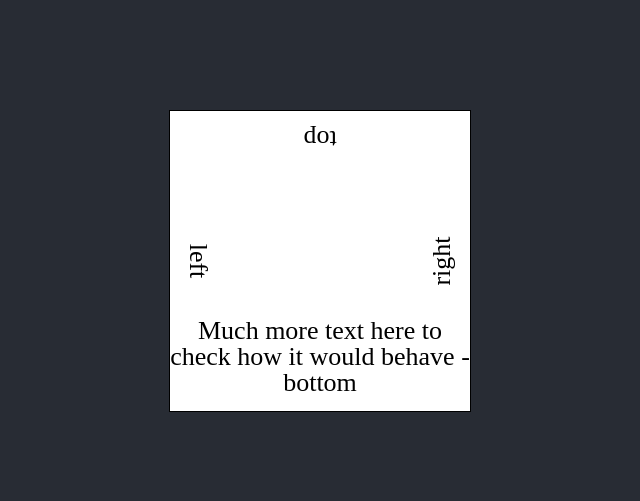
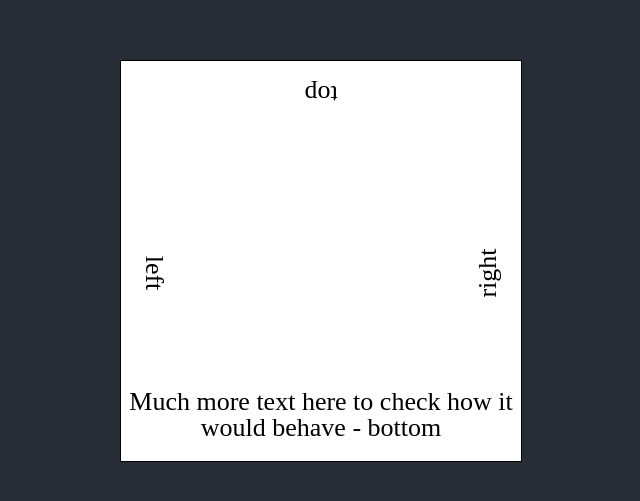
Before and after one commit to pawelngei/story-engine-card-creator, a React (Create React App) app: page / in a window 1280 px wide. Shown: the part 139-640 px from the top of the page, without its empty margins (320-960 px from the left). Built offline with nearby package versions, Linux system fonts and the light colour scheme.

Commit message:
make the Card scalable

```diff
--- a/package.json
+++ b/package.json
@@ -13,7 +13,7 @@
     "@types/styled-components": "^5.1.0",
     "react": "^16.13.1",
     "react-dom": "^16.13.1",
-    "react-scripts": "3.4.1",
+    "react-scripts": "^3.4.1",
     "styled-components": "^5.1.0",
     "typescript": "^3.7.5"
   },
--- a/src/App.tsx
+++ b/src/App.tsx
@@ -1,17 +1,25 @@
 import React from 'react'
 import './App.css'
 import { Card } from './Card/Card'
+import styled from 'styled-components'
+
+
+const SizeWrapper = styled.div`
+  width: 400px;
+`
 
 function App() {
   return (
     <div className="App">
       <header className="App-header">
+        <SizeWrapper>
           <Card
             bottom='Much more text here to check how it would behave - bottom'
             top='top'
             left='left'
             right='right'
           />
+        </SizeWrapper>
       </header>
     </div>
   );
--- a/src/Card/Card.tsx
+++ b/src/Card/Card.tsx
@@ -1,6 +1,6 @@
 import React from 'react'
 import styled from 'styled-components'
-import AnchorSvg from './anchor.svg'
+import { ReactComponent as AnchorSvg } from './anchor.svg'
 
 type CardProps = {
   bottom: string
@@ -11,8 +11,8 @@ type CardProps = {
 }
 
 const CardContainer = styled.div`
-  width: 300px;
-  height: 300px;
+  width: 100%;
+  padding-top: 100%;
   border: 1px solid black;
   background: white;
   color: black;
@@ -26,7 +26,7 @@ const TextContainer = styled.span`
   display: flex;
   align-items: flex-end;
   justify-content: center;
-  height: 3em;
+  height: 20%;
   overflow: hidden;
   line-height: 1em;
   font-family: 'Ubuntu';
@@ -38,7 +38,7 @@ const BottomContainer = styled(TextContainer)`
 `
 
 const LeftContainer = styled(TextContainer)`
-  top: 0;
+  top: 2.5%;
   left: 5%;
   transform: rotate(90deg) translateX(-3em);
   transform-origin: bottom left;
@@ -51,7 +51,7 @@ const TopContainer = styled(TextContainer)`
 `
 
 const RightContainer = styled(TextContainer)`
-  top: 0;
+  top: 2.5%;
   right: 5%;
   transform: rotate(270deg) translateX(3em);
   transform-origin: bottom right;
```
Also changed, not shown: 1 other file (tests, documents, lock files or other folders). Lines whose indentation alone changed are shown as unchanged.
